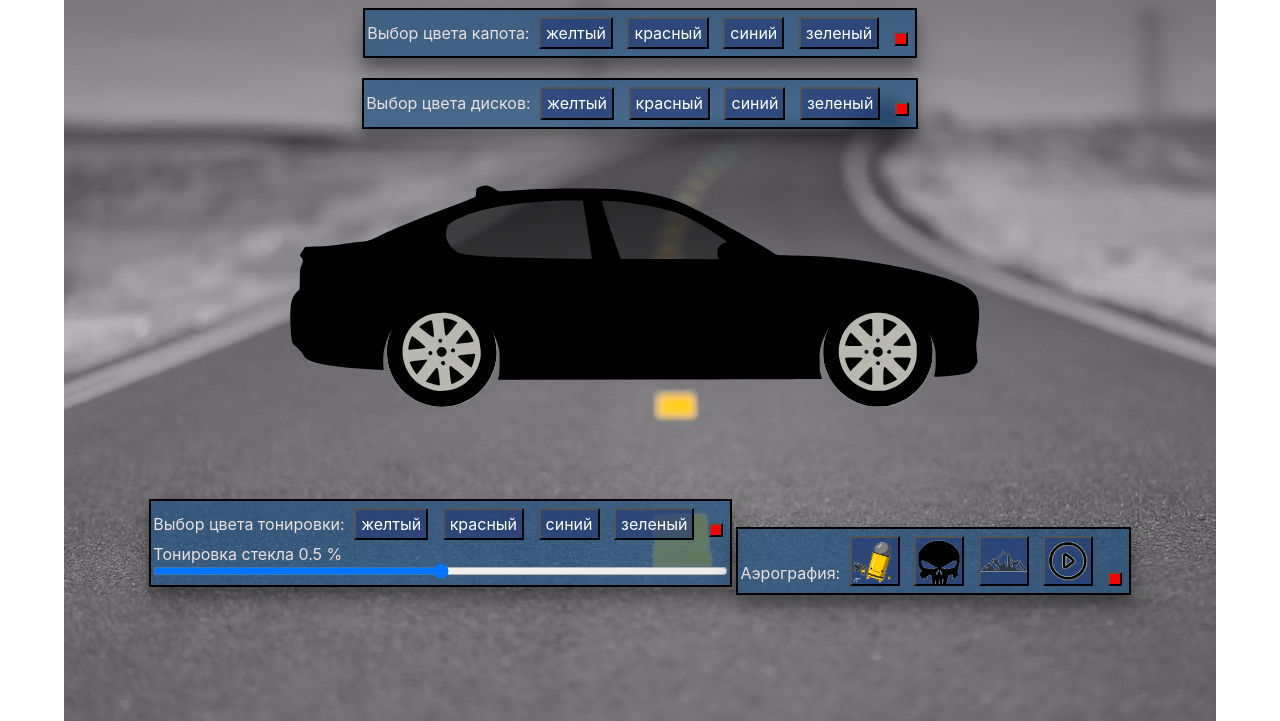
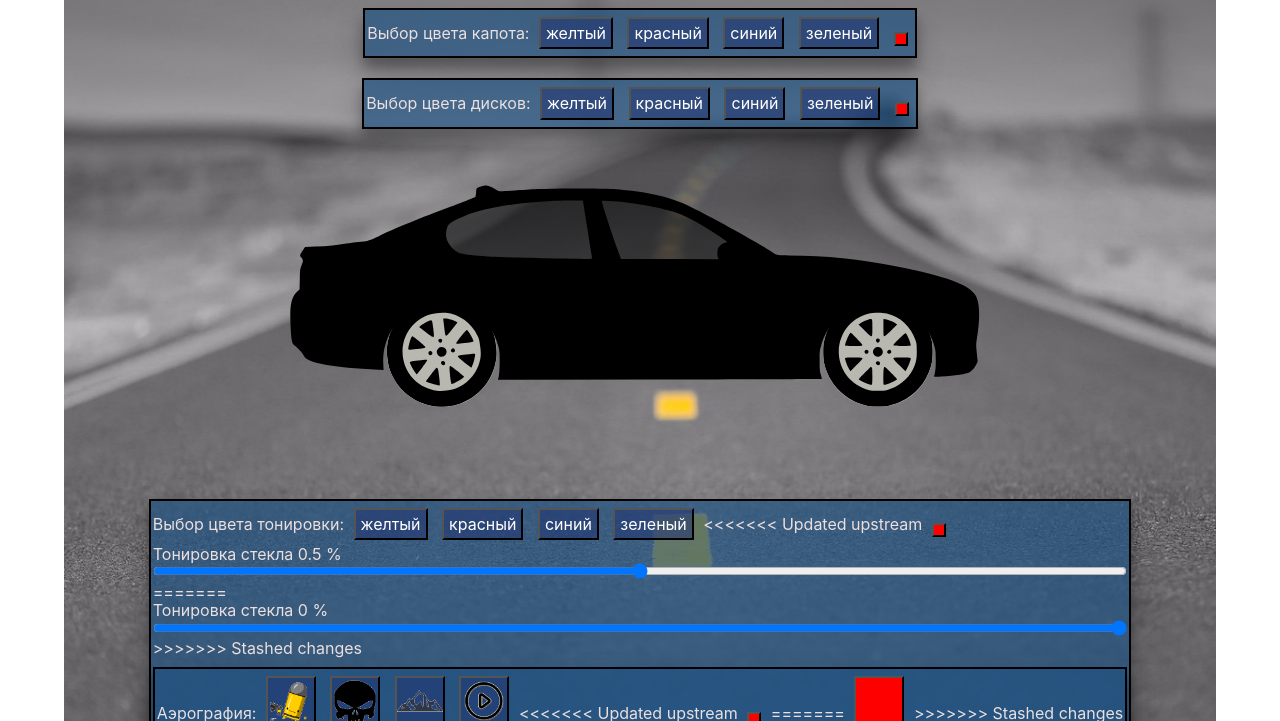
Before and after one commit to dima-kulikov/car-selection, a website: page build/index.html in a window 1280 px wide. Shown: the part 79-800 px from the top of the page. Drawn offline with Linux system fonts and the light colour scheme.

Commit message:
Revert "Revert "w""
This reverts commit fe5d73b1907fc392f0fcd5b81201c3d7cacb1cf1.

```diff
--- a/build/index.html
+++ b/build/index.html
@@ -92,10 +92,16 @@
         <button id="glass_bt2" class="bg__style">красный</button>
         <button id="glass_bt3" class="bg__style">синий</button>
         <button id="glass_bt4" class="bg__style">зеленый</button>
+<<<<<<< Updated upstream
         <button id="glass_bt5" class="bg__style red"></button>
         <div class="form-group">
           <label class="title" for="range">Тонировка стекла <span class="distance">0.5</span> <span>%</span></label>
           <input type="range" class="custom-range" min="0" max="1" step="0.01" id="range" value="0.5"/>
+=======
+        <div class="form-group">
+          <label class="title" for="range">Тонировка стекла <span class="distance">0</span> <span>%</span></label>
+          <input type="range" class="custom-range" min="0" max="1" step="0.01" id="range" value="10"/>
+>>>>>>> Stashed changes
         </div>
       </div>
 
@@ -107,7 +113,11 @@
         <button id="graf_bt2" class="bg__style graf__back2 graf__size"></button>
         <button id="graf_bt3" class="bg__style graf__back3 graf__size"></button>
         <button id="graf_bt4" class="bg__style graf__back4 graf__size"></button>
+<<<<<<< Updated upstream
         <button id="graf_bt5" class="bg__style red"></button>
+=======
+        <button id="graf_bt5" class="bg__style graf__size red"></button>
+>>>>>>> Stashed changes
       </div>
     </section>
     <script type="text/javascript" src="./js/scripts.js"></script>
```
